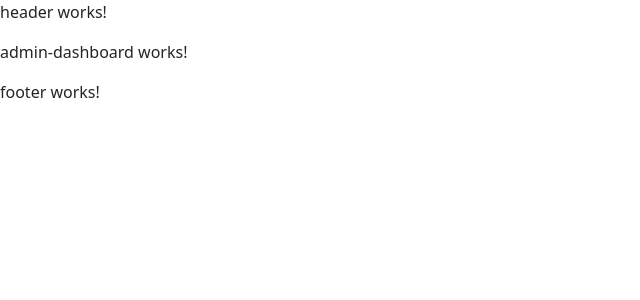
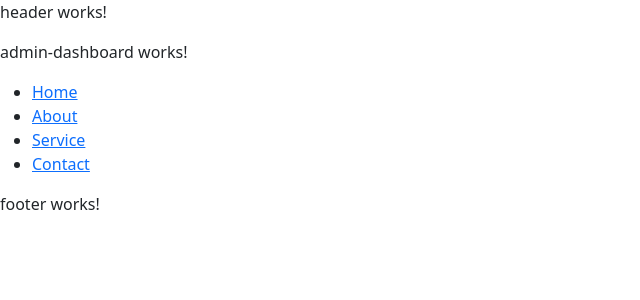
Before and after one commit to wuyeelok/trying_routing, an Angular app: page /admin in a window 1280 px wide. Shown: the top 300 px of the page, without its empty margins (0-640 px from the left). Built offline with nearby package versions, Linux system fonts and the light colour scheme.

Commit message:
Add Routing: In childern of admin

```diff
--- a/src/app/modules/admin/admin.module.ts
+++ b/src/app/modules/admin/admin.module.ts
@@ -8,6 +8,7 @@ import { FooterComponent } from './components/footer/footer.component';
 import { HomeComponent } from './components/home/home.component';
 import { AboutComponent } from './components/about/about.component';
 import { ServicesComponent } from './components/services/services.component';
+import { ContactComponent } from './components/contact/contact.component';
 
 
 @NgModule({
@@ -17,7 +18,8 @@ import { ServicesComponent } from './components/services/services.component';
     FooterComponent,
     HomeComponent,
     AboutComponent,
-    ServicesComponent
+    ServicesComponent,
+    ContactComponent
   ],
   imports: [
     CommonModule,
--- a/src/app/modules/admin/components/admin-dashboard/admin-dashboard.component.html
+++ b/src/app/modules/admin/components/admin-dashboard/admin-dashboard.component.html
@@ -1,3 +1,12 @@
 <app-header></app-header>
 <p>admin-dashboard works!</p>
+
+<ul>
+  <li><a routerLink="./home">Home</a></li>
+  <li><a routerLink="./about">About</a></li>
+  <li><a routerLink="./service">Service</a></li>
+  <li><a routerLink="./contact">Contact</a></li>
+</ul>
+
+<router-outlet></router-outlet>
 <app-footer></app-footer>
--- /dev/null
+++ b/src/app/modules/admin/components/contact/contact.component.html
@@ -0,0 +1 @@
+<p>contact works!</p>
--- /dev/null
+++ b/src/app/modules/admin/components/contact/contact.component.ts
@@ -0,0 +1,15 @@
+import { Component, OnInit } from '@angular/core';
+
+@Component({
+  selector: 'app-contact',
+  templateUrl: './contact.component.html',
+  styleUrls: ['./contact.component.scss']
+})
+export class ContactComponent implements OnInit {
+
+  constructor() { }
+
+  ngOnInit(): void {
+  }
+
+}
```
Also changed, not shown: src/app/modules/admin/admin-routing.module.ts (+17 -3 lines), src/app/modules/admin/components/contact/contact.component.scss (added), 1 other file (tests, documents, lock files or other folders).
